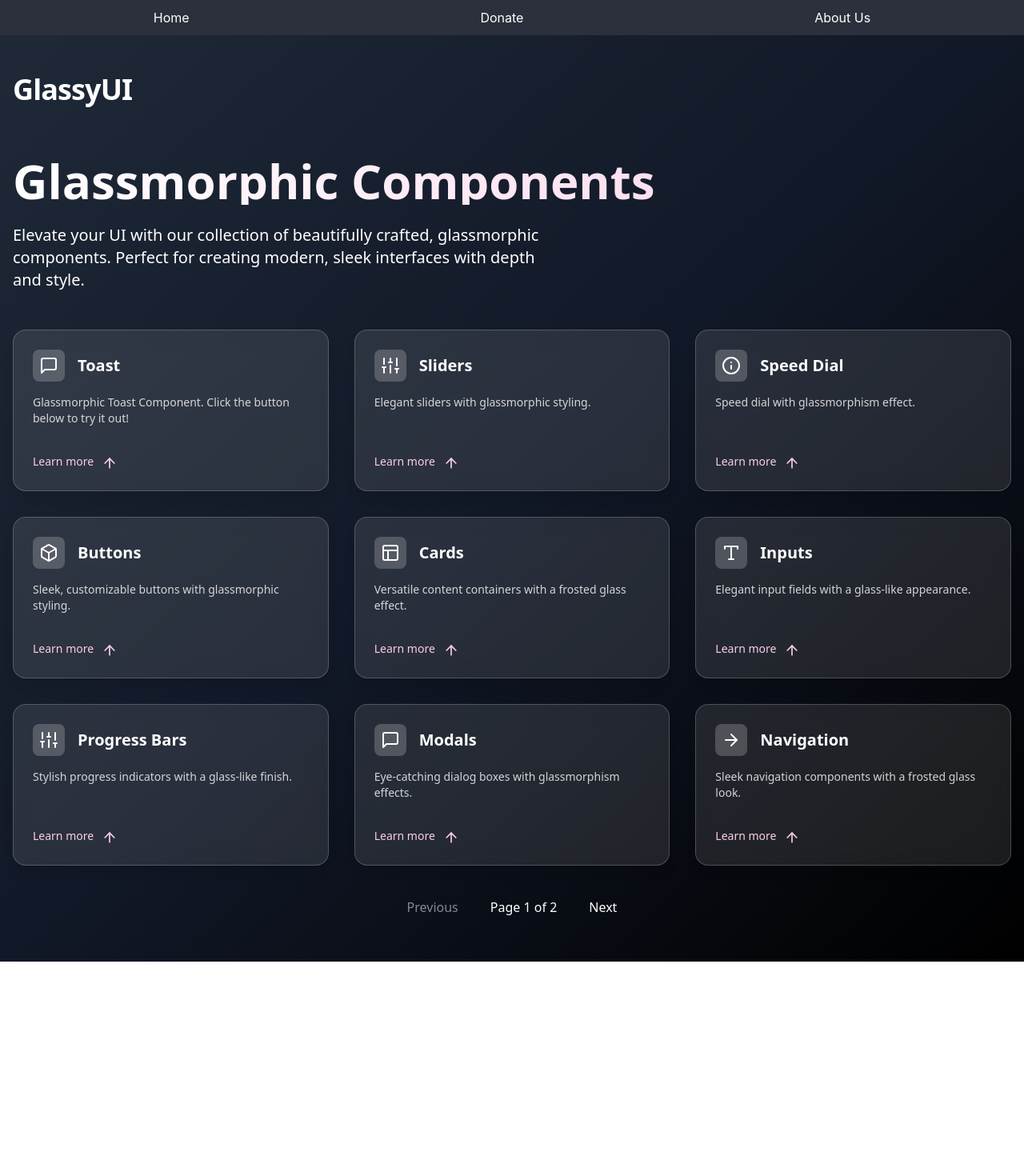
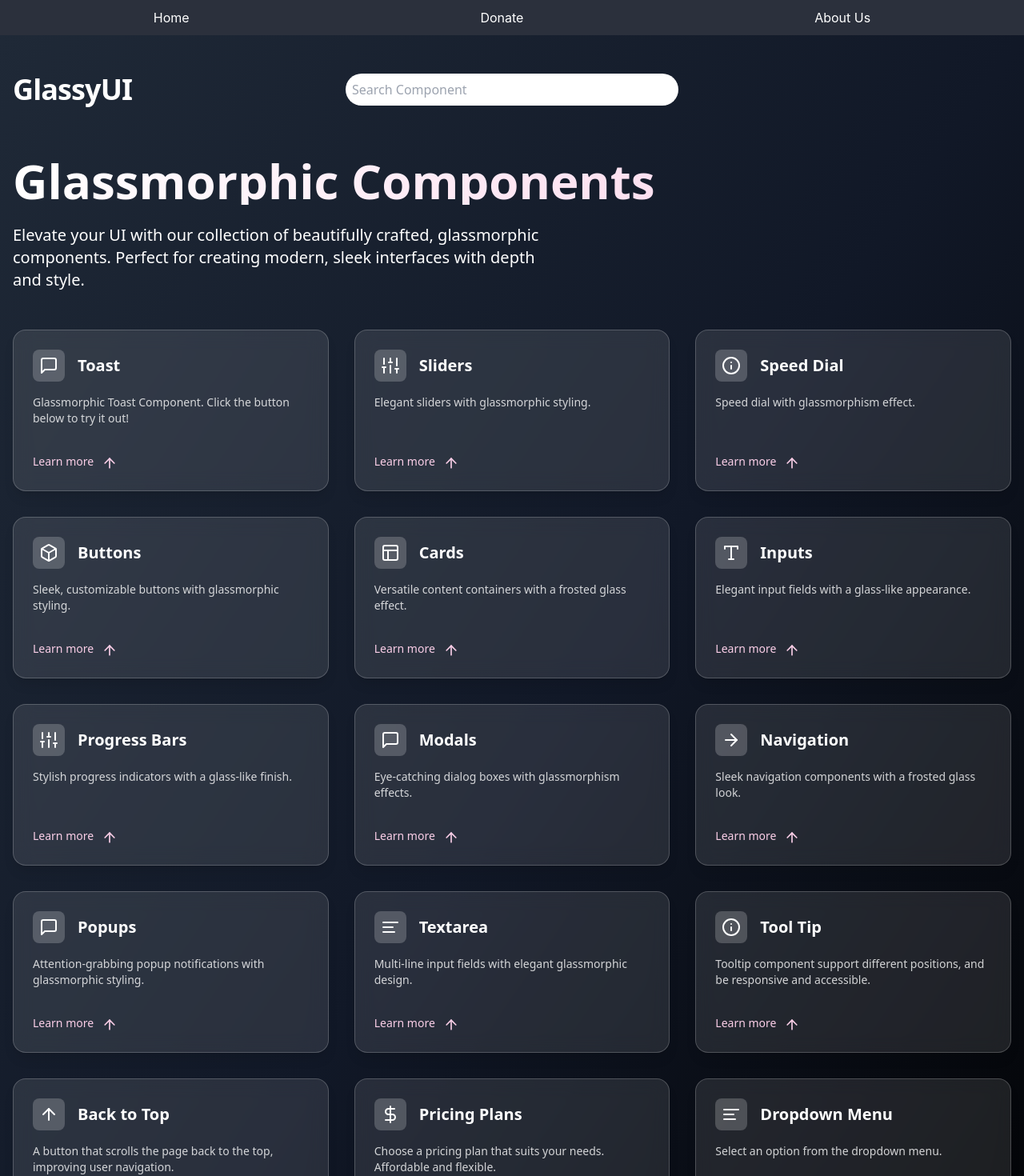
Before and after one commit to Jaishree2310/GlassyUI-Components, a React (Create React App) app: page /components in a window 1280 px wide. Shown: the top 1470 px of the page at 80% size. Before the commit the page ends 1202 px from the top, so only its background shows below. Built offline with nearby package versions, Linux system fonts and the light colour scheme.

Commit message:
added search functionality

```diff
--- a/src/components/GlassyUIComponentsPage.tsx
+++ b/src/components/GlassyUIComponentsPage.tsx
@@ -1,4 +1,4 @@
-import React, { useState } from 'react';
+import React, { useEffect, useState } from 'react';
 import { useNavigate } from 'react-router-dom';
 import {
   Star,
@@ -68,8 +68,8 @@ const ComponentCard: React.FC<ComponentCardProps> = ({
 const GlassyUIComponentsPage: React.FC = () => {
   const navigate = useNavigate();
   const [currentPage, setCurrentPage] = useState(1);
+  const [searchFilter, setSearchFilter] = useState<string | null>('');
   const componentsPerPage = 9;
-
   const componentsData = [
     {
       title: 'Toast',
@@ -185,6 +185,19 @@ const GlassyUIComponentsPage: React.FC = () => {
       onClick: () => navigate('/generator'),
     },
   ];
+  const [filteredData, setFilteredData] = useState(componentsData);
+  useEffect(() => {
+    const data = componentsData.filter(component => {
+      if (searchFilter != null) {
+        return component.title
+          .replace(/ /g, '')
+          .toLowerCase()
+          .includes(searchFilter.trim().replace(/ /g, '').toLowerCase());
+      }
+      return component;
+    });
+    setFilteredData(data);
+  }, [searchFilter]);
 
   const totalPages = Math.ceil(componentsData.length / componentsPerPage);
 
@@ -205,13 +218,20 @@ const GlassyUIComponentsPage: React.FC = () => {
     <div className='min-h-screen font-sans bg-gradient-to-br from-gray-800 via-gray-900 to-black text-white'>
       <BackToTopButton />
       <div className='container mx-auto px-4 py-8 lg:py-12'>
-        <header className='flex justify-between items-center mb-16'>
+        <header className='grid grid-cols-3 mb-16'>
           <div
             className='text-3xl lg:text-4xl font-bold tracking-tight cursor-pointer hover:text-pink-200 transition-colors duration-300'
             onClick={() => navigate('/')}
           >
             GlassyUI
           </div>
+          <input
+            className='rounded-full  text-black p-2'
+            placeholder='Search Component'
+            onChange={e => {
+              setSearchFilter(e.target.value);
+            }}
+          ></input>
         </header>
 
         <main>
@@ -225,7 +245,7 @@ const GlassyUIComponentsPage: React.FC = () => {
           </p>
 
           <div className='grid grid-cols-1 md:grid-cols-2 lg:grid-cols-3 gap-8'>
-            {currentComponents.map((component, index) => (
+            {filteredData.map((component, index) => (
               <ComponentCard
                 key={index}
                 title={component.title}
```
